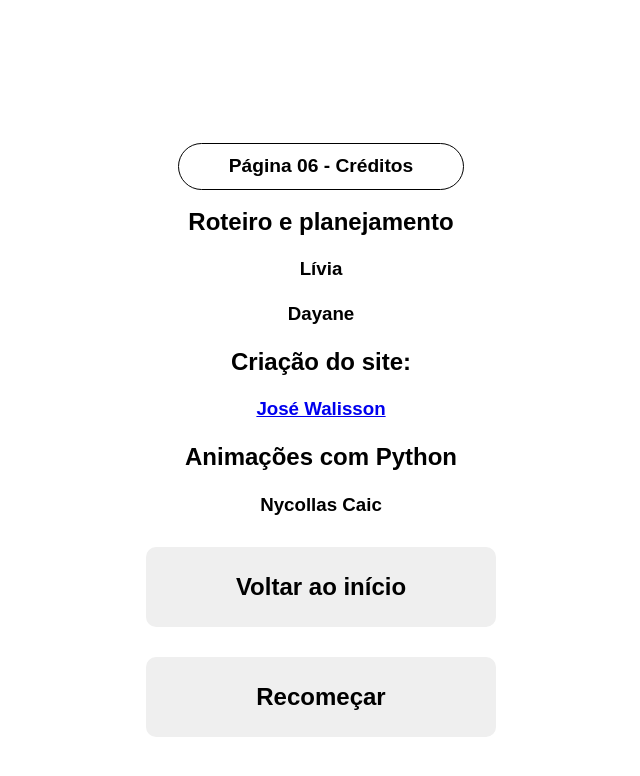
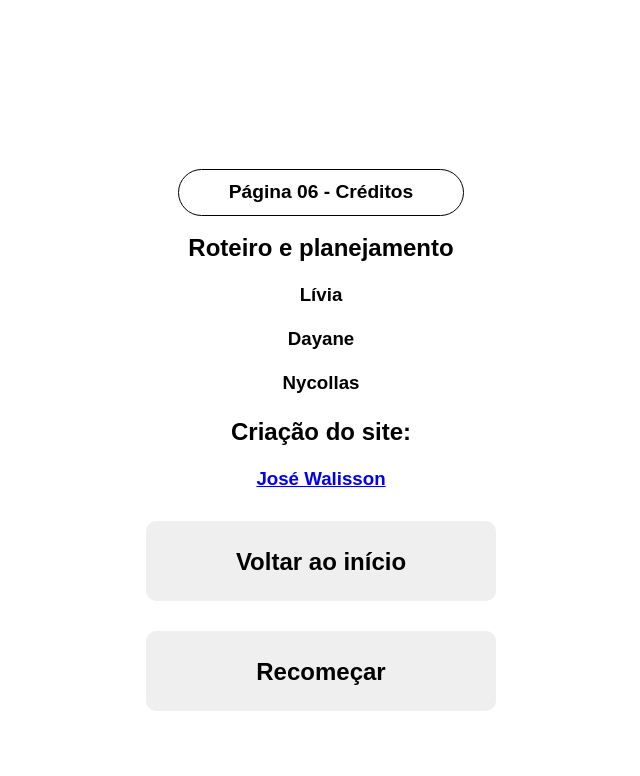
Before and after one commit to JoseWalisson/projeto-inovacao-com-ia, a plain HTML site: page pages/page06.html in a window 1280 px wide. Shown: the whole page, without its empty margins (319-959 px from the left). Drawn offline with nearby package versions, Linux system fonts and the light colour scheme.

Commit message:
Update page06.html

```diff
--- a/pages/page06.html
+++ b/pages/page06.html
@@ -22,10 +22,9 @@
                 <h2>Roteiro e planejamento</h2>
                 <h3>Lívia</h3>
                 <h3>Dayane</h3>
+                <h3>Nycollas</h3>
                 <h2>Criação do site:</h2>
                 <h3><a href="https://josewalisson.github.io/projeto-portfolio/">José Walisson</a></h3>
-                <h2>Animações com Python</h2>
-                <h3>Nycollas Caic</h3>
             </div>
             <a href="../index.html"><button class="red">Voltar ao início</button></a>
             <a href="../pages/page01.html"><button class="green">Recomeçar</button></a>
```
